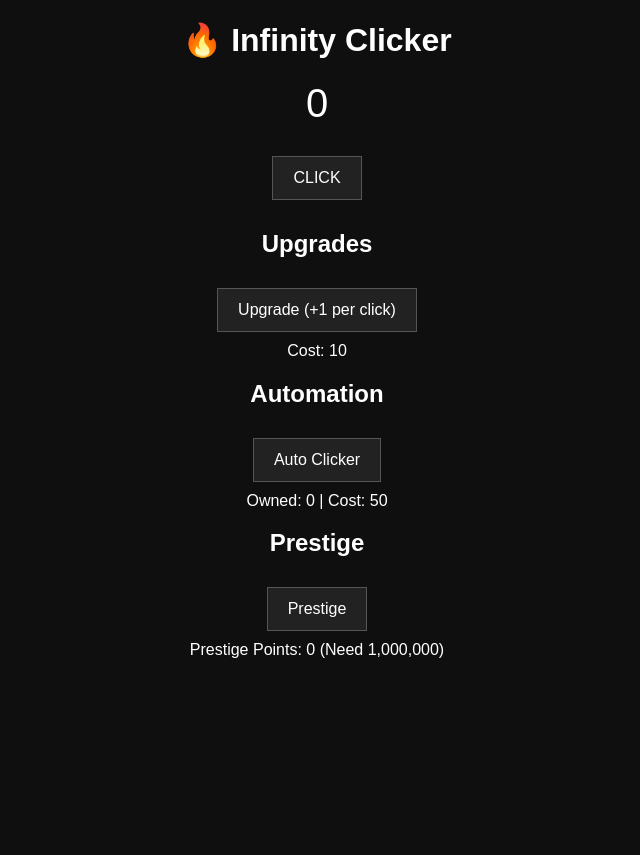
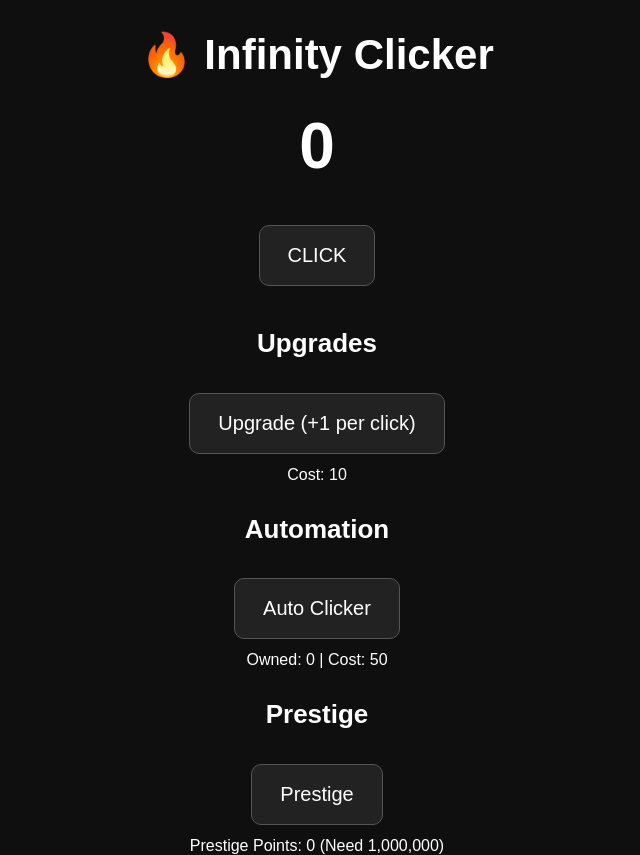
Before and after one commit to RobuxgamingGamer/infinity-clicker, a plain HTML site: page index.html in a window 1280 px wide. Shown: the whole page, without its empty margins (323-963 px from the left). Before the commit the page ends 800 px from the top, so only its background shows below. Drawn offline with Linux system fonts and the light colour scheme.

Commit message:
Update style.css

```diff
--- a/style.css
+++ b/style.css
@@ -3,23 +3,41 @@ body {
   text-align: center;
   background: #0f0f0f;
   color: white;
+  margin: 0;
+}
+
+h1 {
+  font-size: 42px;
+  margin-top: 30px;
+}
+
+#points {
+  font-size: 64px;
+  margin: 30px;
+  font-weight: bold;
 }
 
 button {
-  padding: 12px 20px;
-  margin: 10px;
-  font-size: 16px;
+  padding: 18px 28px;
+  margin: 12px;
+  font-size: 20px;
   cursor: pointer;
   background: #222;
   color: white;
   border: 1px solid #555;
+  border-radius: 10px;
+  transition: 0.15s;
+}
+
+button:active {
+  transform: scale(0.95);
 }
 
 button:hover {
   background: #333;
 }
 
-#points {
-  font-size: 40px;
-  margin: 20px;
+h2 {
+  margin-top: 30px;
+  font-size: 26px;
 }
```
